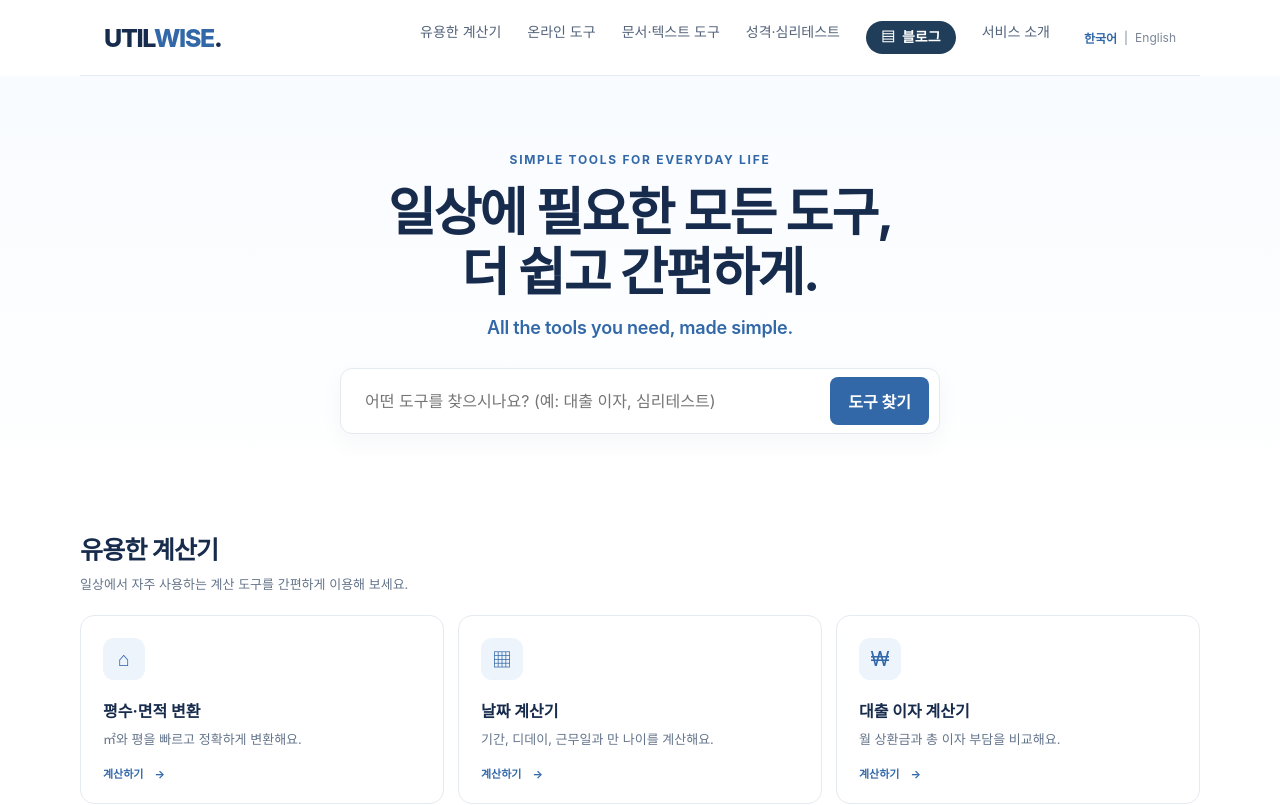
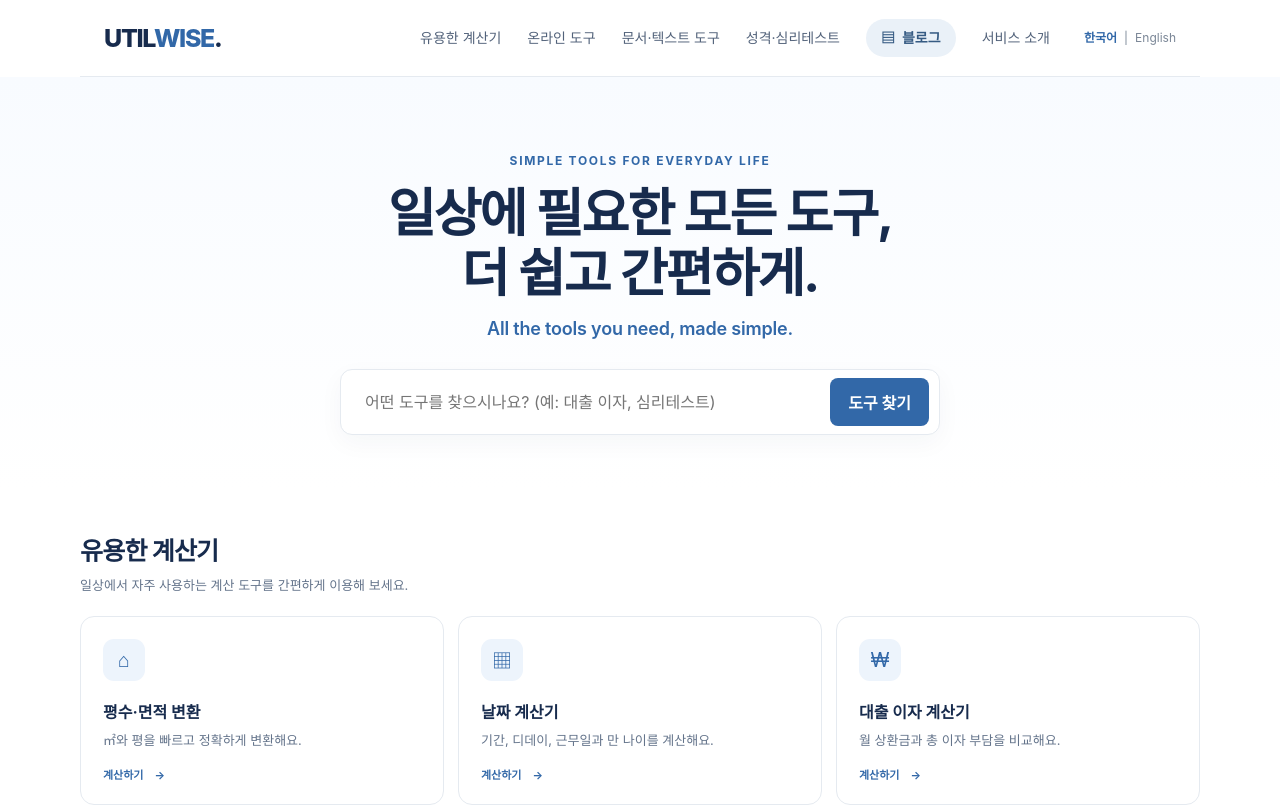
Before and after one commit to mmw833/utilwise, a Next.js app: page / in a window 1280 px wide. Shown: the top 805 px of the page. Built offline with nearby package versions, Linux system fonts and the light colour scheme; a web font is replaced by a local one.

Commit message:
Improve header navigation alignment and soften blog button

```diff
--- a/app/globals.css
+++ b/app/globals.css
@@ -882,3 +882,17 @@ a{color:inherit;text-decoration:none}button,input,select{font:inherit}.wrap{max-
 .nav a.nav-blog-link:hover{background:#294f70;color:#fff;transform:translateY(-1px)}
 .mobile-menu-panel>a.mobile-blog-link{grid-column:1/-1;justify-content:center;gap:7px;margin-top:3px;background:#203d59;color:#fff;font-weight:700}
 .mobile-menu-panel>a.mobile-blog-link:hover,.mobile-menu-panel>a.mobile-blog-link:active{background:#294f70;color:#fff}
+
+
+/* Header navigation alignment and softer blog call-to-action */
+.header{align-items:center}
+.nav{align-items:center;min-height:76px}
+.nav>a{display:inline-flex;align-items:center;justify-content:center;min-height:40px;line-height:1.4}
+.nav .language-switcher{display:inline-flex;align-items:center;min-height:40px;line-height:1.4}
+.nav a.nav-blog-link{background:#eaf1f8;color:#365b83;padding:8px 15px;min-height:38px;line-height:1.2}
+.nav a.nav-blog-link:hover{background:#dce8f4;color:#294f70;transform:none}
+@media(max-width:760px){
+  .nav{min-height:0}
+  .nav>a{min-height:34px}
+  .nav .language-switcher{min-height:34px}
+}
```
